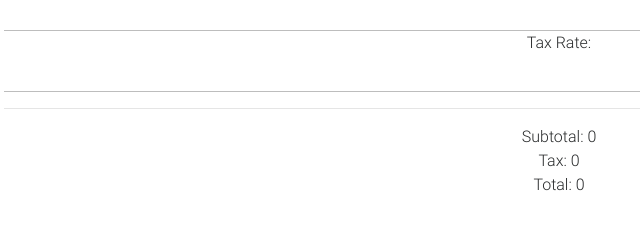
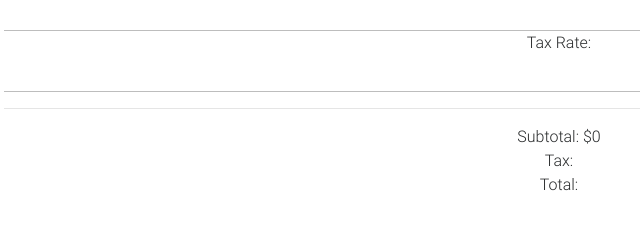
Before and after one commit to nmccarth/conference018, a plain HTML site: page index.html in a window 1280 px wide. Shown: the part 1180-1424 px from the top of the page, 81-721 px from the left. Drawn offline with Linux system fonts and the light colour scheme; some packages are replaced by stand-ins of ours.

Commit message:
Changed number formatting

```diff
--- a/index.html
+++ b/index.html
@@ -127,12 +127,16 @@
 		function TotalNums() {
 			var num1 = document.getElementById("num1").value || 0;
 			var num2 = document.getElementById("num2").value || 0;
-			document.getElementById("subtotal").innerHTML = parseFloat(num1) +  parseFloat(num2);
-			var subtotal = document.getElementById("subtotal").innerHTML || 0;
+			var subtotal = Math.round((parseFloat(num1) + parseFloat(num2))* 100)
+				/ 100;
+			document.getElementById("subtotal").innerHTML= '$' + subtotal || '$' +
+				0;
 			var taxrate = parseFloat(document.getElementById("taxr").value) || 0;
-			document.getElementById('tax').innerHTML = parseFloat(taxrate) * parseFloat(subtotal) || 0;
-			var tax = parseFloat(document.getElementById("tax").innerHTML) || 0;
-			document.getElementById('total').innerHTML = parseFloat(tax) + parseFloat(subtotal);
+			var tax = Math.round((parseFloat(taxrate) * parseFloat(subtotal))*100)
+				/ 100 || 0;
+			document.getElementById('tax') = '$' + tax || '$' + 0;
+			document.getElementById('total').innerHTML = '$' + (parseFloat(tax) +
+					parseFloat(subtotal));
 		}
 		TotalNums();
 		document.getElementById('num1').addEventListener("keyup", function (evt) {
```
